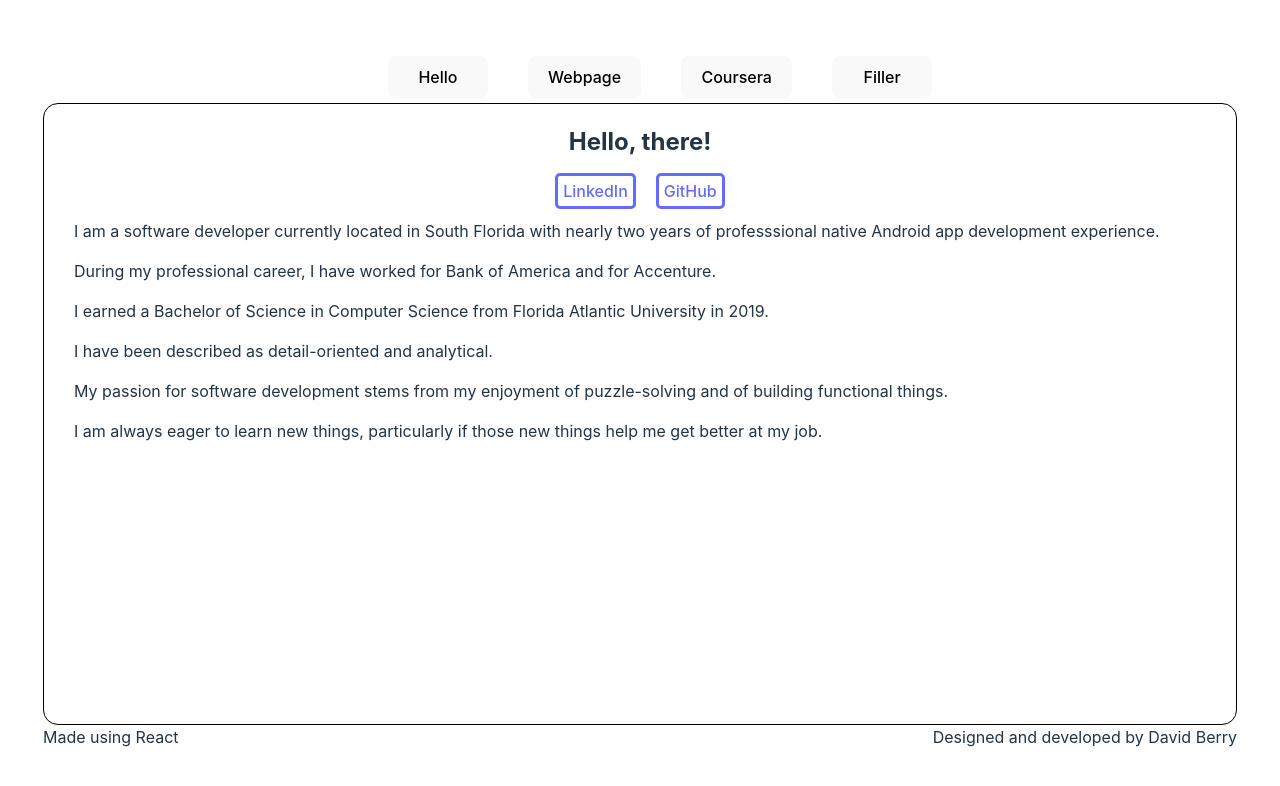
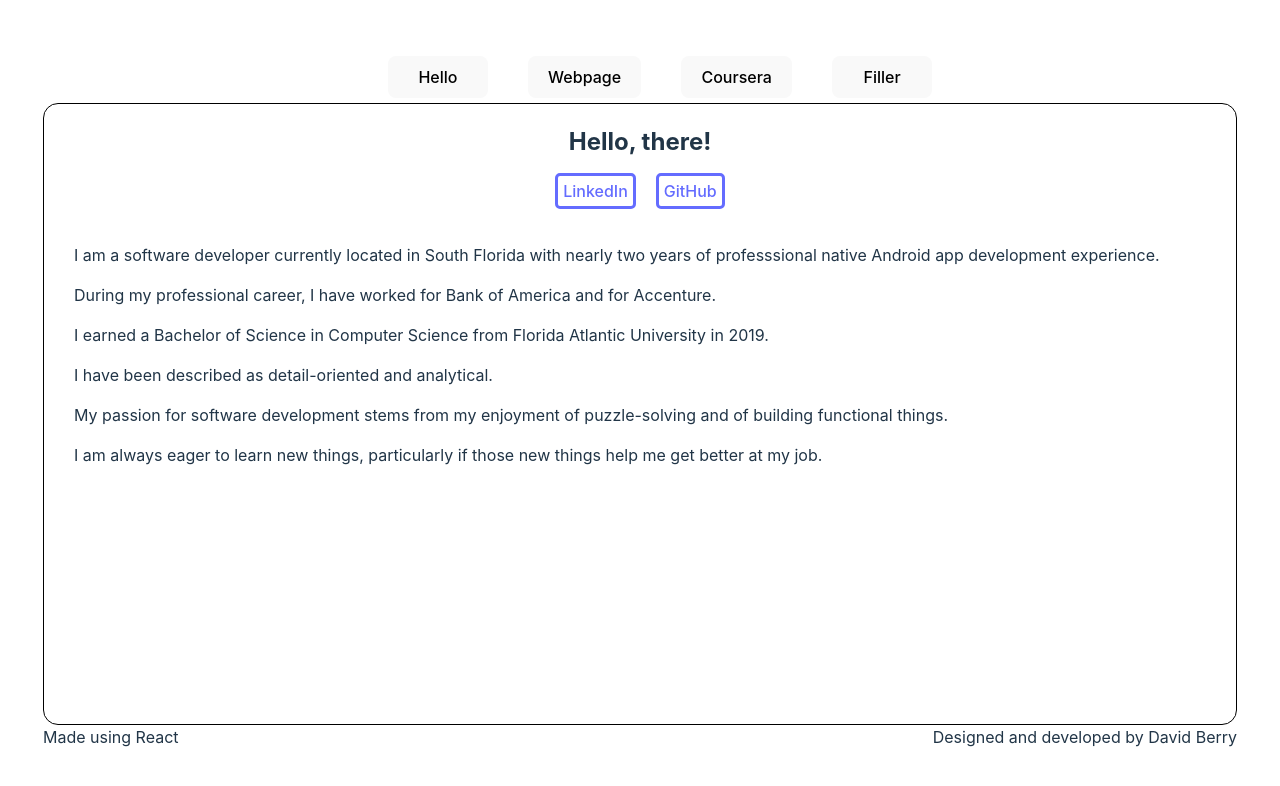
Before and after one commit to DBerry07/DBerry07.github.io, a React (Vite) app: page / in a window 1280 px wide. Shown: the top 786 px of the page. Built offline with nearby package versions, Linux system fonts and the light colour scheme.

Commit message:
Updated Entry display

```diff
--- a/src/components/Entry.jsx
+++ b/src/components/Entry.jsx
@@ -14,22 +14,26 @@ function Entry({ tab, children }) {
 
   const title = <h2>{data.title}</h2>;
 
-  const htmls = data.htmls.map((html, index) => (
-    <span class="link">
-      <a href={html[0]} target="_blank" class="link-button">
-        {html[1]}
-      </a>
-    </span>
-  ));
+  const htmls = (
+    <div id="link-bar">
+      {data.htmls.map((html, index) => (
+        <span class="link">
+          <a href={html[0]} target="_blank" class="link-button">
+            {html[1]}
+          </a>
+        </span>
+      ))}
+    </div>
+  );
 
   const videos = (
-    <div>
+    <span id="video-section">
       {data.videos.map((video, index) => (
         <video class="entry-video" width="320" height="540" controls>
           <source src={video} type="video/mp4" />
         </video>
       ))}
-    </div>
+    </span>
   );
 
   const body = (
--- a/src/css/Entry.css
+++ b/src/css/Entry.css
@@ -19,10 +19,6 @@
   padding-left: 10px;
 }
 
-.entry-video {
-  float: inline-start;
-}
-
 .link {
   padding-left: 10px;
   padding-right: 10px;
@@ -33,3 +29,12 @@
   border-radius: 5px;
   padding: 5px;
 }
+
+.entry-video {
+  float:inline-start;
+  padding: 30px;
+}
+
+#video-section {
+  padding: 10px;
+}
```
